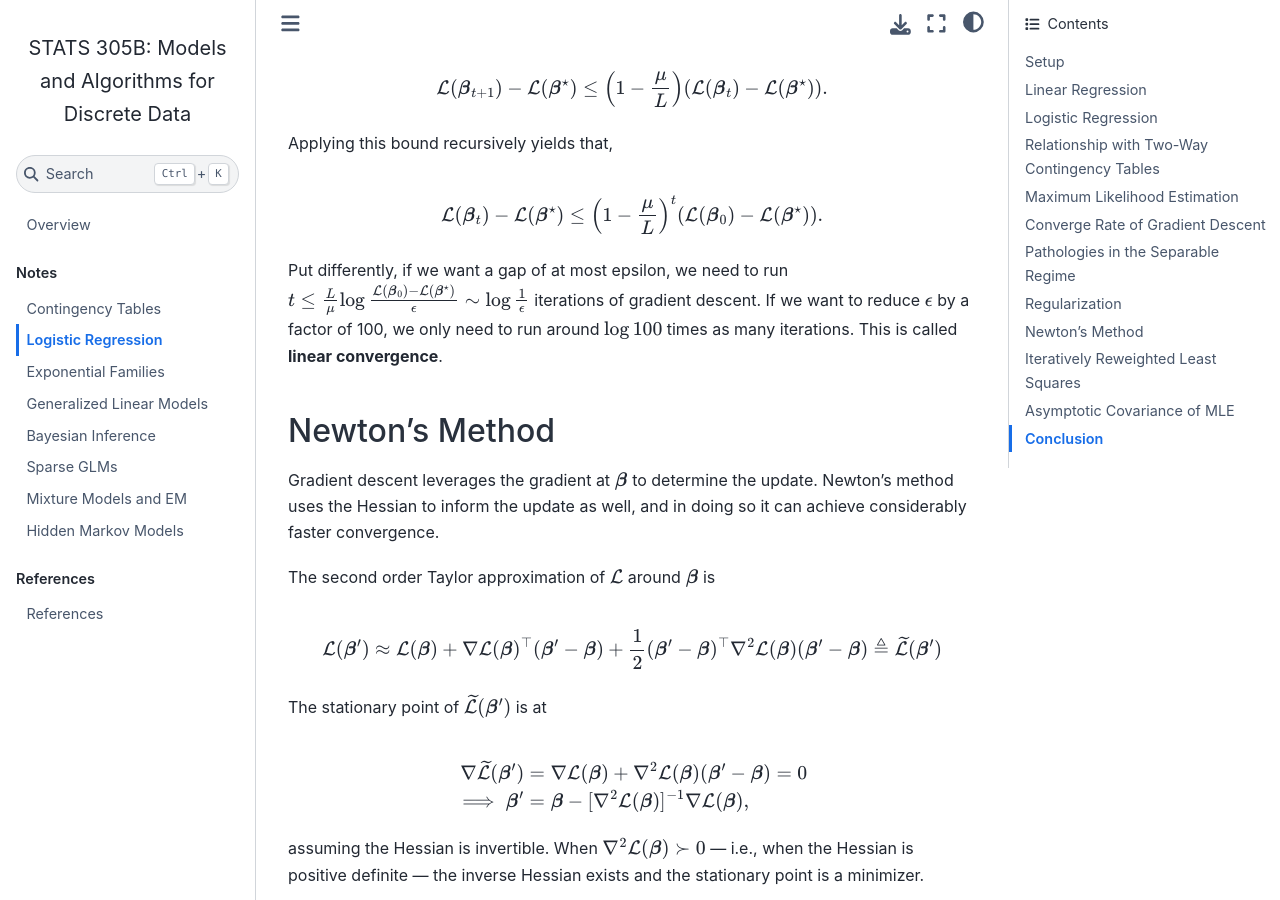
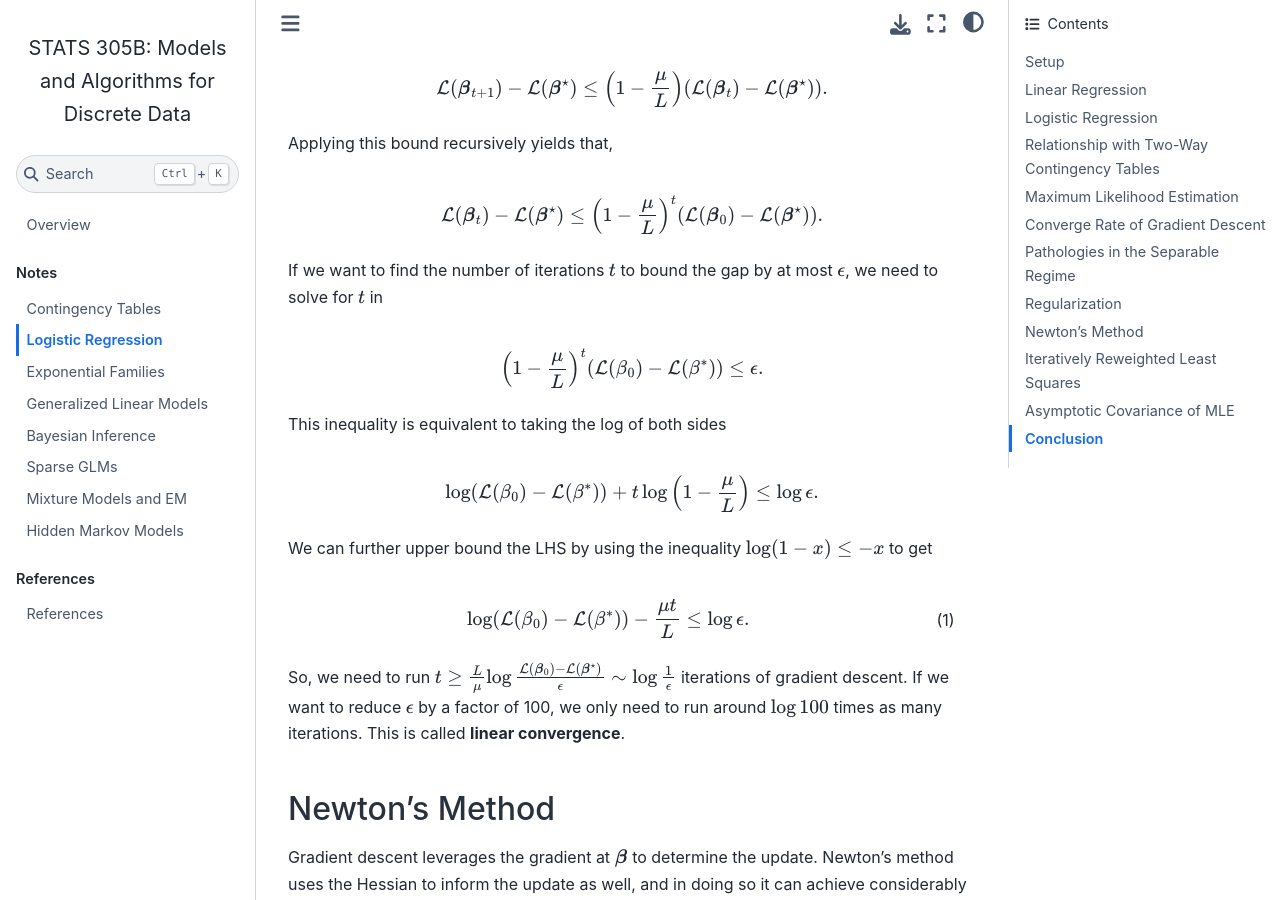
Before and after one commit to slinderman/stats305b, a Jupyter Book: the page built from lectures/03_logreg.md, in a window 1280 px wide and 900 px high, scrolled down 8433 px. Built offline with Jupyter Book 1.0.4 settings and Sphinx 7.4.7 and the Sphinx Book theme 1.1.4, drawn with Linux system fonts in a browser that asks for light colours; pages that are not in the unit, such as notebooks, are missing from menus; cross-references to code outside the pages are shown as plain code.

Commit message:
fixed typo about linear convergence
also added more detail about the proof

```diff
--- a/lectures/03_logreg.md
+++ b/lectures/03_logreg.md
@@ -227,7 +227,19 @@ Applying this bound recursively yields that,
 \begin{align*}
 \cL(\mbbeta_t) - \cL(\mbbeta^\star) &\leq \left(1 - \frac{\mu}{L} \right)^t (\cL(\mbbeta_0) - \cL(\mbbeta^\star)).
 \end{align*}
-Put differently, if we want a gap of at most epsilon, we need to run $t \leq \frac{L}{\mu} \log \frac{\cL(\mbbeta_0) - \cL(\mbbeta^\star)}{\epsilon} \sim \log \frac{1}{\epsilon}$ iterations of gradient descent. If we want to reduce $\epsilon$ by a factor of 100, we only need to run around $\log 100$ times as many iterations. This is called **linear convergence**.
+If we want to find the number of iterations $t$ to bound the gap by at most $\epsilon$, we need to solve for $t$ in
+\begin{align*}
+\left(1 - \frac{\mu}{L}\right)^t ( \mathcal L(\beta_0) - \mathcal L(\beta^*)) \leq \epsilon.
+\end{align*}
+This inequality is equivalent to taking the log of both sides
+\begin{align*}
+	\log ( \mathcal L(\beta_0) - \mathcal L(\beta^*)) + t \log\left(1 - \frac{\mu}{L}\right) \leq \log \epsilon.
+\end{align*}
+We can further upper bound the LHS by using the inequality $\log ( 1 - x) \leq -x$ to get
+\begin{align}
+	\log ( \mathcal L(\beta_0) - \mathcal L(\beta^*))  - \frac{\mu t}{L}\leq \log \epsilon.
+\end{align}
+So, we need to run $t \geq \frac{L}{\mu} \log \frac{\cL(\mbbeta_0) - \cL(\mbbeta^\star)}{\epsilon} \sim \log \frac{1}{\epsilon}$ iterations of gradient descent. If we want to reduce $\epsilon$ by a factor of 100, we only need to run around $\log 100$ times as many iterations. This is called **linear convergence**.
 
 ## Newton's Method
 Gradient descent leverages the gradient at $\mbbeta$ to determine the update. Newton's method uses the Hessian to inform the update as well, and in doing so it can achieve considerably faster convergence.
```
